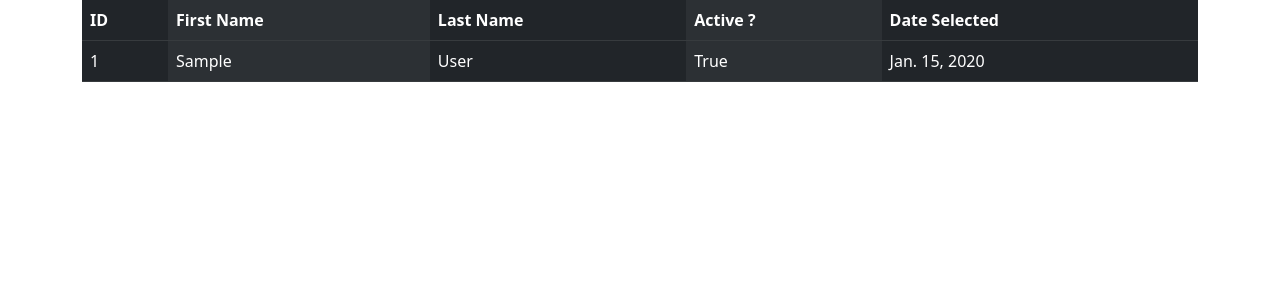
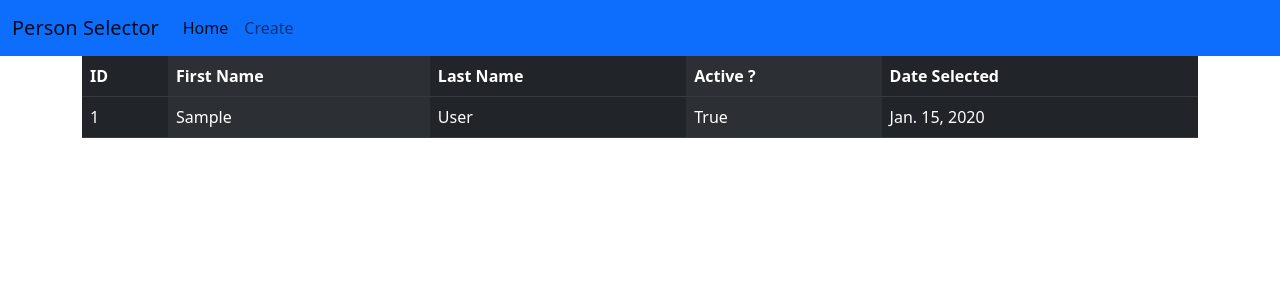
Before and after one commit to gilgamesh7/person_selector_table_maintainer_app, a Django app: page /person_selector/ in a window 1280 px wide. Shown: the top 300 px of the page. Run offline with Django 4.2, Linux system fonts and the light colour scheme; tables that the repository leaves empty hold one stand-in row (values such as "Sample post").

Commit message:
Add nav bar

```diff
--- a/person_selector/templates/person_selector/base.html
+++ b/person_selector/templates/person_selector/base.html
@@ -2,12 +2,31 @@
 <html lang="en">
 <head>
     <meta charset="UTF-8">
-    <title> Maintain Person Selector Table</title>
+    <title> Maintain Person Selector Database</title>
     <!-- CSS only -->
     <link rel="stylesheet" href="https://cdn.jsdelivr.net/npm/bootstrap@5.2.0-beta1/dist/css/bootstrap.min.css" integrity="sha384-0evHe/X+R7YkIZDRvuzKMRqM+OrBnVFBL6DOitfPri4tjfHxaWutUpFmBp4vmVor" crossorigin="anonymous">
     <meta name="viewport" content="width=device-width, initial-scale=1.0">
 </head>
 <body>
+
+    <nav class="navbar navbar-expand-lg bg-primary">
+        <div class="container-fluid">
+          <a class="navbar-brand" href="#">Person Selector</a>
+          <button class="navbar-toggler" type="button" data-bs-toggle="collapse" data-bs-target="#navbarNav" aria-controls="navbarNav" aria-expanded="false" aria-label="Toggle navigation">
+            <span class="navbar-toggler-icon"></span>
+          </button>
+          <div class="collapse navbar-collapse" id="navbarNav">
+            <ul class="navbar-nav">
+              <li class="nav-item">
+                <a class="nav-link active" aria-current="page" href="{% url 'person_selector:get_person_selector_records' %}">Home</a>
+              </li>
+              <li class="nav-item">
+                <a class="nav-link" href="{% url 'person_selector:insert_person_selector_record' %}">Create</a>
+              </li>
+            </ul>
+          </div>
+        </div>
+      </nav>
 
     <div class="container">
         {% block content %}
```
